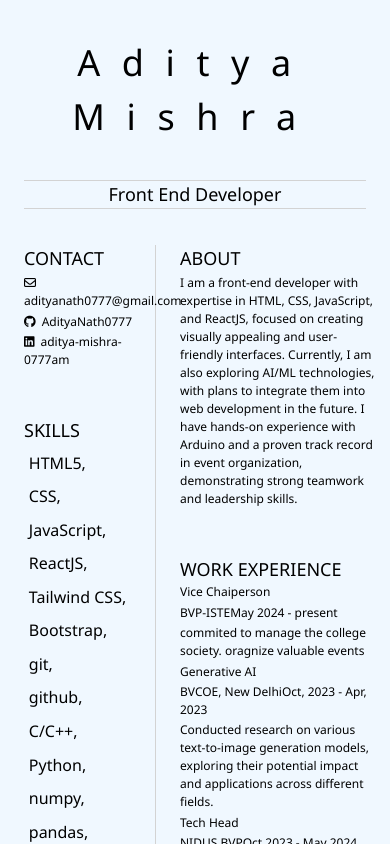
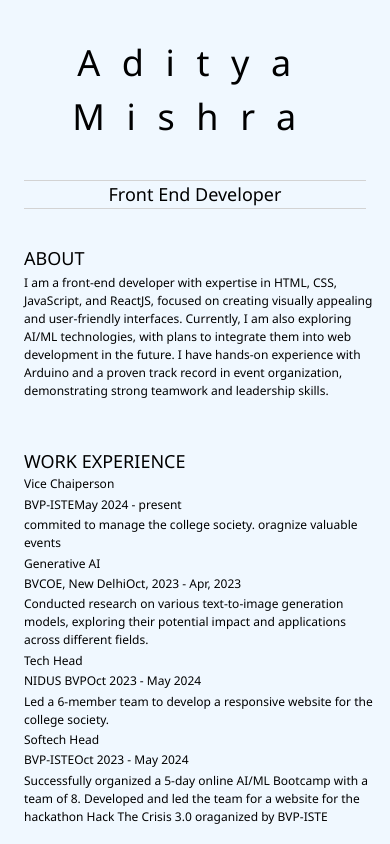
Before and after one commit to AdityaNath0777/portfolio_2_pt_0, a React (Vite) app: page /resume in a window 390 px wide. Shown: the top 844 px of the page. Built offline with nearby package versions, Linux system fonts and the light colour scheme.

Commit message:
add responsive resume for sm screen

```diff
--- a/src/Resume/resume.css
+++ b/src/Resume/resume.css
@@ -56,3 +56,11 @@
 #resume #main-left {
   border-right: 1px solid lightgray;
 }
+
+
+@media not all and (min-width: 768px){
+  #resume main {
+    display: flex;
+    flex-direction: column-reverse;
+  }
+}
```
